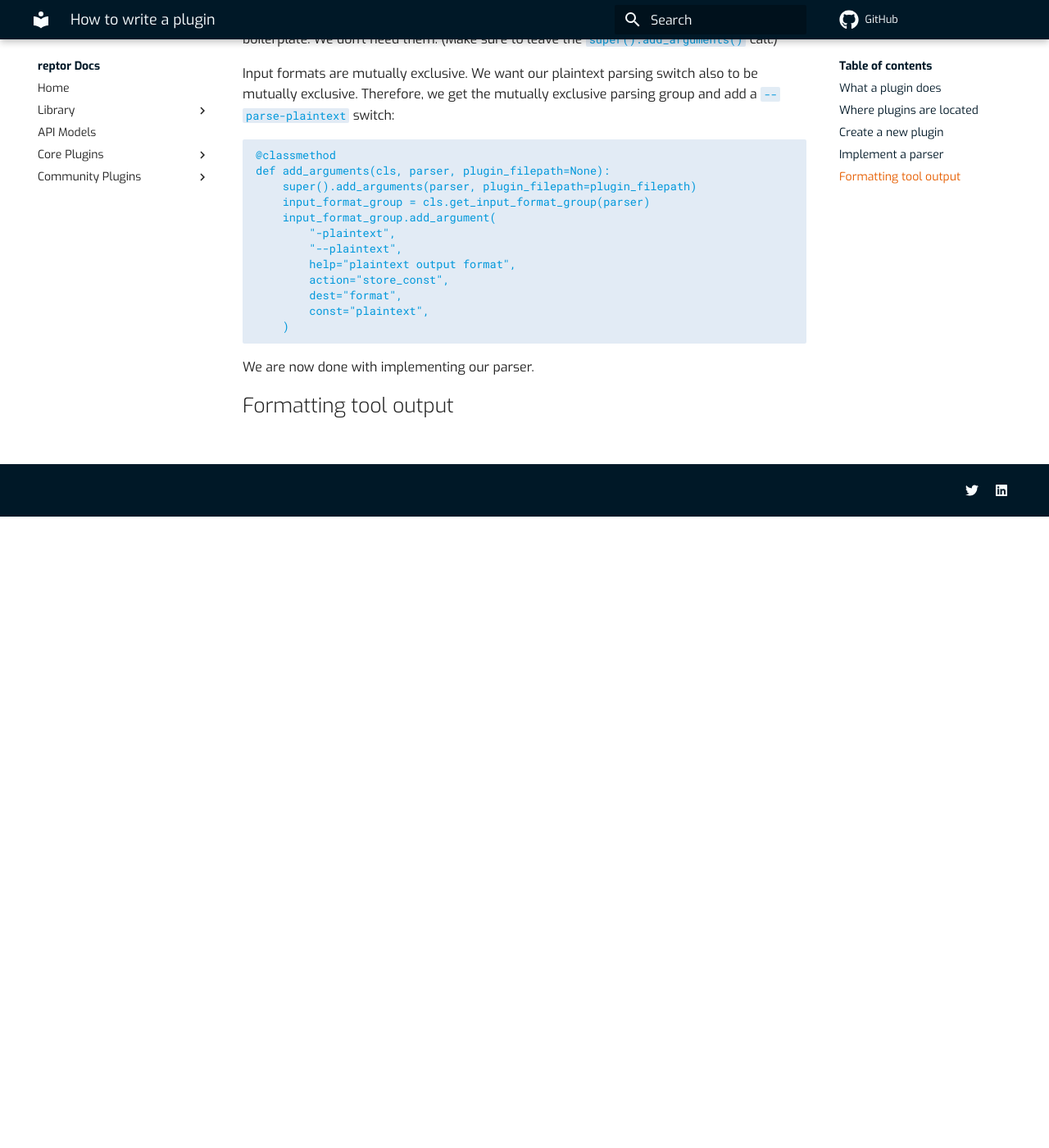
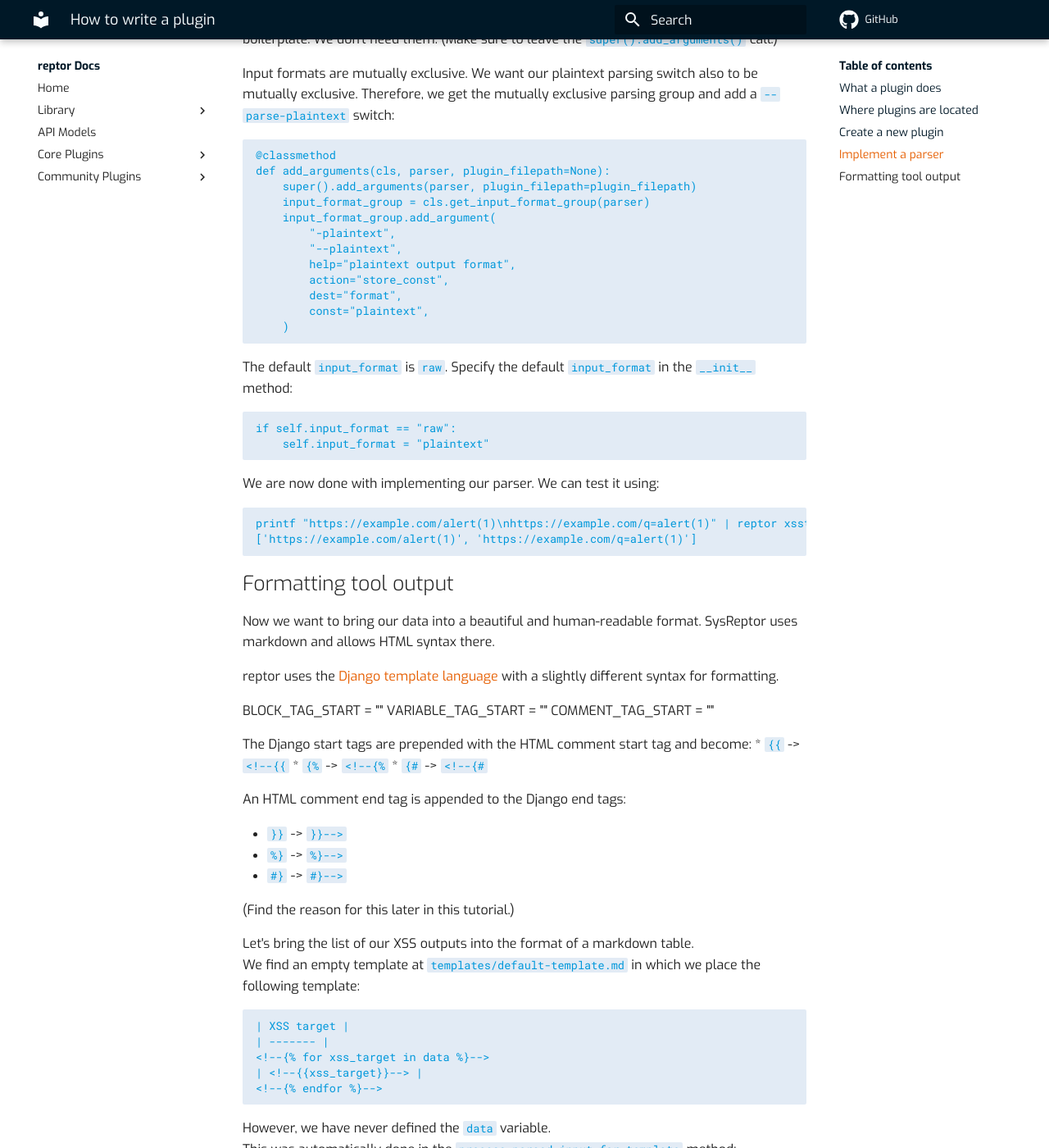
Before and after one commit to Syslifters/reptor, an MkDocs documentation site: the page built from docs/docs/writing-plugins/write-plugins.md, in a window 1280 px wide and 1400 px high, scrolled down 1544 px. Shown: the whole window at 82% size. Built offline with MkDocs 1.6.1 and Material for MkDocs 9.7.7, drawn with Linux system fonts in a browser that asks for light colours; comment, search, counter and statistics services are not loaded; before the commit the page ends 2174 px from its top, so only the background shows below that; some of the changed text lies outside the part shown.

Commit message:
Documentation for formatting in plugins

````diff
--- a/docs/docs/writing-plugins/write-plugins.md
+++ b/docs/docs/writing-plugins/write-plugins.md
@@ -87,6 +87,125 @@
     )
 ```
 
-We are now done with implementing our parser.
+The default `input_format` is `raw`. Specify the default `input_format` in the `__init__` method:
+
+```python
+if self.input_format == "raw":
+    self.input_format = "plaintext"
+```
+
+We are now done with implementing our parser. We can test it using:
+
+```bash
+printf "https://example.com/alert(1)\nhttps://example.com/q=alert(1)" | reptor xsstool --parse
+['https://example.com/alert(1)', 'https://example.com/q=alert(1)']
+```
 
 ## Formatting tool output
+
+Now we want to bring our data into a beautiful and human-readable format. SysReptor uses markdown and allows HTML syntax there.
+
+reptor uses the [Django template language](https://docs.djangoproject.com/en/4.2/ref/templates/language/) with a slightly different syntax for formatting.
+
+BLOCK_TAG_START = "<!--{%"
+BLOCK_TAG_END = "%}-->"
+VARIABLE_TAG_START = "<!--{{"
+VARIABLE_TAG_END = "}}-->"
+COMMENT_TAG_START = "<!--{#"
+COMMENT_TAG_END = "#}-->"
+
+The Django start tags are prepended with the HTML comment start tag and become:
+* `{{` -> `<!--{{`
+* `{%` -> `<!--{%`
+* `{#` -> `<!--{#`
+
+An HTML comment end tag is appended to the Django end tags:
+
+* `}}` -> `}}-->`
+* `%}` -> `%}-->`
+* `#}` -> `#}-->`
+
+(Find the reason for this later in this tutorial.)
+
+Let's bring the list of our XSS outputs into the format of a markdown table.
+We find an empty template at `templates/default-template.md` in which we place the following template:
+
+```md
+| XSS target |
+| ------- |
+<!--{% for xss_target in data %}-->
+| <!--{{xss_target}}--> |
+<!--{% endfor %}-->
+```
+
+However, we have never defined the `data` variable.
+This was automatically done in the `process_parsed_input_for_template` method:
+
+```python
+def process_parsed_input_for_template(self) -> typing.Optional[dict]:
+    return {"data": self.parsed_input}
+```
+
+This method is like a second parsing step for preparing the parsed data for usage in a template. You can add entries to the dictionary for easier template processing.
+
+We can now try to format our output:
+
+```bash
+printf "https://example.com/alert(1)\nhttps://example.com/q=alert(1)" | reptor xsstool --format
+| XSS target |
+| ------- |
+
+| https://example.com/alert(1) |
+
+| https://example.com/q=alert(1) |
+```
+
+This gives us bad newlines within the table because the Django template engine leaves the newlines from the `for` loop there.
+However, in markdown newlines matter (contrarily to HTML).
+
+We can resolve this by using the `noemptylines` tag (provided by reptor, not by Django):
+
+```md
+<!--{% load md %}--><!--{% noemptylines %}-->
+| XSS target |
+| ------- |
+<!--{% for xss_target in data %}-->
+| <!--{{xss_target}}--> |
+<!--{% endfor %}-->
+<!--{% endnoemptylines %}-->
+```
+
+You can now copy this template and add an additional template to get a markdown list instead of a table. Let's create `xss-list.md`:
+
+```md
+**XSS targets**
+
+<!--{% load md %}--><!--{% noemptylines %}-->
+<!--{% for xss_target in data %}-->
+* <!--{{xss_target}}-->
+<!--{% endfor %}-->
+<!--{% endnoemptylines %}-->
+```
+
+Format your data using this template:
+
+```bash
+printf "https://example.com/alert(1)\nhttps://example.com/q=alert(1)" | reptor xsstool --format --template xss-list
+**XSS target**
+
+* https://example.com/alert(1)
+* https://example.com/q=alert(1)
+```
+
+If you run `reptor xsstool --help` you see that the `--template` switch now takes two options:
+
+```
+-t {default-template,xss-list}
+```
+
+Those template names are taken from the filenames. The default template is the first in the list. Templates containing the word `default` are preferred.
+We can rename the file `default-template.md` to `default-xss-table.md` to have clearer options:
+
+```
+-t {default-xss-table,xss-list}
+```
````
Also changed, not shown: reptor/templates/Toolbase/templates/default-template.md (added), reptor/templates/Toolbase/templates/default.md (deleted), 2 other files.
